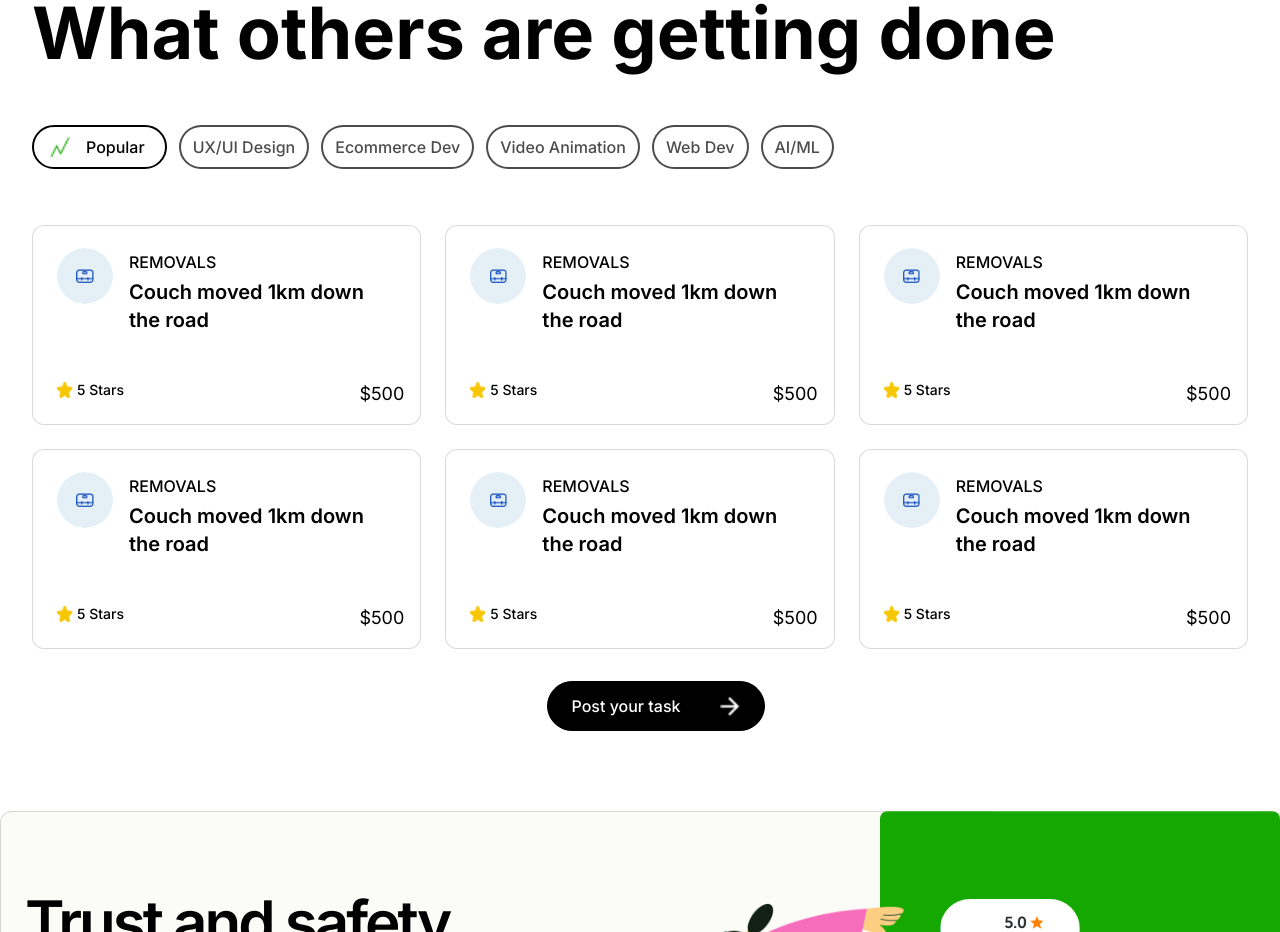
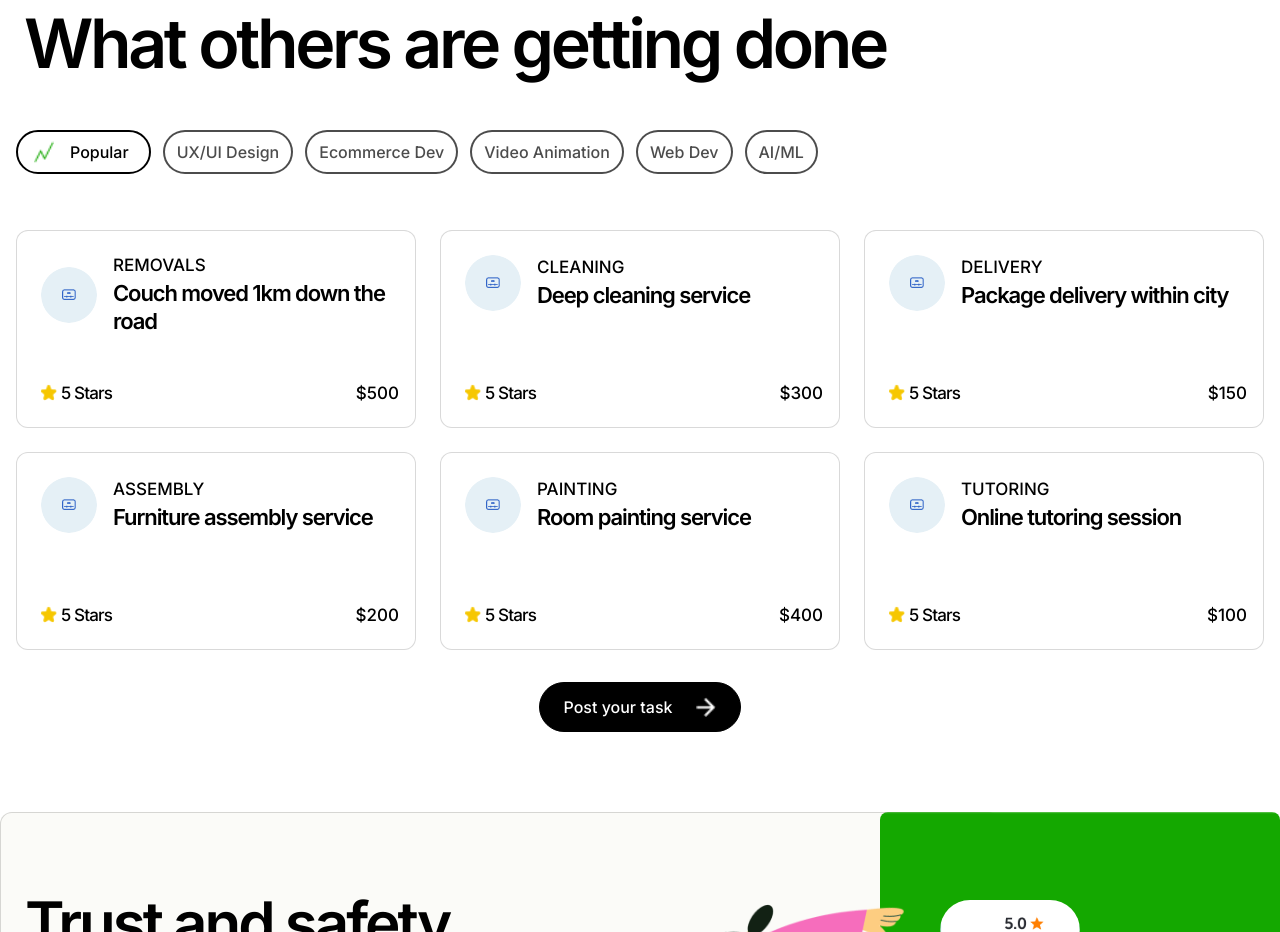
Before and after one commit to vasudhaghule/Newpagee, a Next.js app: page / in a window 1280 px wide. Shown: the part 1800-2732 px from the top of the page. Built offline with nearby package versions, Linux system fonts and the light colour scheme.

Commit message:
Update Starcard.tsx

```diff
--- a/src/sections/Starcard.tsx
+++ b/src/sections/Starcard.tsx
@@ -8,115 +8,72 @@ import Recttt from "@/assets/Recttt.png";
 import Pathh from "@/assets/Path.png";
 
 const Starcard = () => {
-  const contentData = [
-    { title: "REMOVALS", description: "" },
-    { title: "CLEANING", description: "" },
-    { title: "DELIVERY", description: "" },
-    { title: "ASSEMBLY", description: "" },
-    { title: "PAINTING", description: "" },
-    { title: "TUTORING", description: "" },
+  const services = [
+    { title: "REMOVALS", description: "Couch moved 1km down the road", price: "$500" },
+    { title: "CLEANING", description: "Deep cleaning service", price: "$300" },
+    { title: "DELIVERY", description: "Package delivery within city", price: "$150" },
+    { title: "ASSEMBLY", description: "Furniture assembly service", price: "$200" },
+    { title: "PAINTING", description: "Room painting service", price: "$400" },
+    { title: "TUTORING", description: "Online tutoring session", price: "$100" },
   ];
 
   return (
-    <section className="mt-20 px-8">
-      {/* Title */}
-      <h2 className="text-4xl md:text-7xl font-bold leading-tight text-black">
+    <section className="mt-20 px-4">
+      <div className="max-w-[1400px] mx-auto">
+        <h2 className="ml-2 text-4xl md:text-[68px] text-black font-semibold tracking-tighter leading-[92.89px]">
           What others are getting done
         </h2>
 
-      {/* Filters */}
-      <div className="mt-14 flex flex-wrap gap-3">
-        {/* Popular Button */}
+        <div className="mt-10 flex flex-wrap gap-3">
           <button className="px-5 py-2 flex items-center font-medium text-black rounded-full border-2 border-black relative">
-          <Image
-            src={pop}
-            alt="Popular Icon"
-            width={20}
-            height={20}
-            className="absolute left-4 top-1/2 transform -translate-y-1/2"
-          />
+            <Image src={pop} alt="Popular Icon" width={20} height={20} className="absolute left-4 top-1/2 transform -translate-y-1/2" />
             <span className="ml-8">Popular</span>
           </button>
-        {/* Other Buttons */}
-        {["UX/UI Design", "Ecommerce Dev", "Video Animation", "Web Dev", "AI/ML"].map(
-          (category) => (
-            <button
-              key={category}
-              className="px-3 py-2 bg-white font-medium rounded-full text-black/70 border-2 border-black/70"
-            >
+          {["UX/UI Design", "Ecommerce Dev", "Video Animation", "Web Dev", "AI/ML"].map((category) => (
+            <button key={category} className="px-3 py-2 bg-white font-medium rounded-full text-black/70 border-2 border-black/70">
               {category}
             </button>
-          )
-        )}
+          ))}
         </div>
 
-      {/* Cards Section */}
         <div className="mt-14 grid grid-cols-1 sm:grid-cols-2 lg:grid-cols-3 gap-6">
-        {contentData.map((item, index) => (
+          {services.map((service, index) => (
             <div
               key={index}
-            className="relative flex flex-col gap-4 p-6 rounded-xl border border-black/15 bg-white min-h-[200px]"
+              className="relative flex flex-col gap-4 p-6 rounded-xl border border-black/15 bg-white min-h-[198px]"
             >
-            {/* Circular Icon */}
               <div className="flex items-center gap-4">
-              <div className="relative h-[56px] w-[56px] rounded-full overflow-hidden flex-shrink-0 absolute top-[-16px]">
-                <img
-                  src={ccc.src}
-                  alt="Circular Background"
-                  className="h-full w-full object-contain"
-                />
-                {/* Centered Star inside Featcirc */}
+                <div className="relative h-[56px] w-[56px] rounded-full overflow-hidden flex-shrink-0">
+                  <Image src={ccc} alt="Circular Background" layout="fill" objectFit="contain" />
                   <div className="absolute inset-0 flex items-center justify-center">
-                  <img
-                    src={Rectt.src}
-                    alt="Star"
-                    className="h-[14px] w-[18px] object-contain"
-                  />
+                    <Image src={Rectt} alt="Star Icon" width={14} height={18} />
                   </div>
                   <div className="absolute inset-0 flex items-center justify-center">
-                  <img
-                    src={Recttt.src}
-                    alt="Star"
-                    className="h-[10px] w-[18px] object-contain"
-                  />
+                    <Image src={Recttt} alt="Star Icon" width={10} height={18} />
                   </div>
                 </div>
-              {/* Text Content */}
                 <div>
-                <p className="text-sm md:text-base font-medium text-black">
-                  REMOVALS
-                </p>
-                <p className="mt-1 text-lg md:text-xl font-semibold text-black">
-                  Couch moved 1km down the road
-                </p>
+                  <p className="text-sm md:text-[17px] font-medium text-black">{service.title}</p>
+                  <p className="mt-1 text-lg md:text-[22px] tracking-tighter font-semibold text-black">{service.description}</p>
                 </div>
               </div>
 
-            {/* Gstar and 5 Stars */}
               <div className="flex items-center gap-1 mt-auto pt-4">
-              <Image
-                src={Gstar}
-                alt="Gstar Icon"
-                width={16}
-                height={16}
-                className="object-contain"
-              />
-              <p className="text-sm font-medium text-black">5 Stars</p>
+                <Image src={Gstar} alt="Gstar Icon" width={16} height={16} className="object-contain" />
+                <p className="text-sm md:text-[17px] font-medium text-black tracking-tighter">5 Stars</p>
               </div>
 
-            {/* $500 on Bottom-Right */}
-            <div className="absolute bottom-4 right-4 text-lg  text-black">
-              $500
-            </div>
+              <div className="absolute bottom-5 right-4 text-lg md:text-[17px] font-medium text-black">{service.price}</div>
             </div>
           ))}
         </div>
 
-      <div className="mt-8 ml-8 flex justify-center">
-          <button className="px-6 py-3 flex  items-center justify-between  bg-black font-medium rounded-full gap-6 border border-black">
+        <div className="mt-8 flex justify-center">
+          <button className="px-6 py-3 flex items-center justify-between bg-black font-medium rounded-full gap-6 border border-black">
             <span className="text-left text-white">Post your task</span>
-            <Image src={Pathh} alt="Arrow Icon" width={20} height={20} className="ml-4"/>
+            <Image src={Pathh} alt="Arrow Icon" width={20} height={20} />
           </button>
+        </div>
       </div>
     </section>
   );
```
Lines whose indentation alone changed are shown as unchanged.
